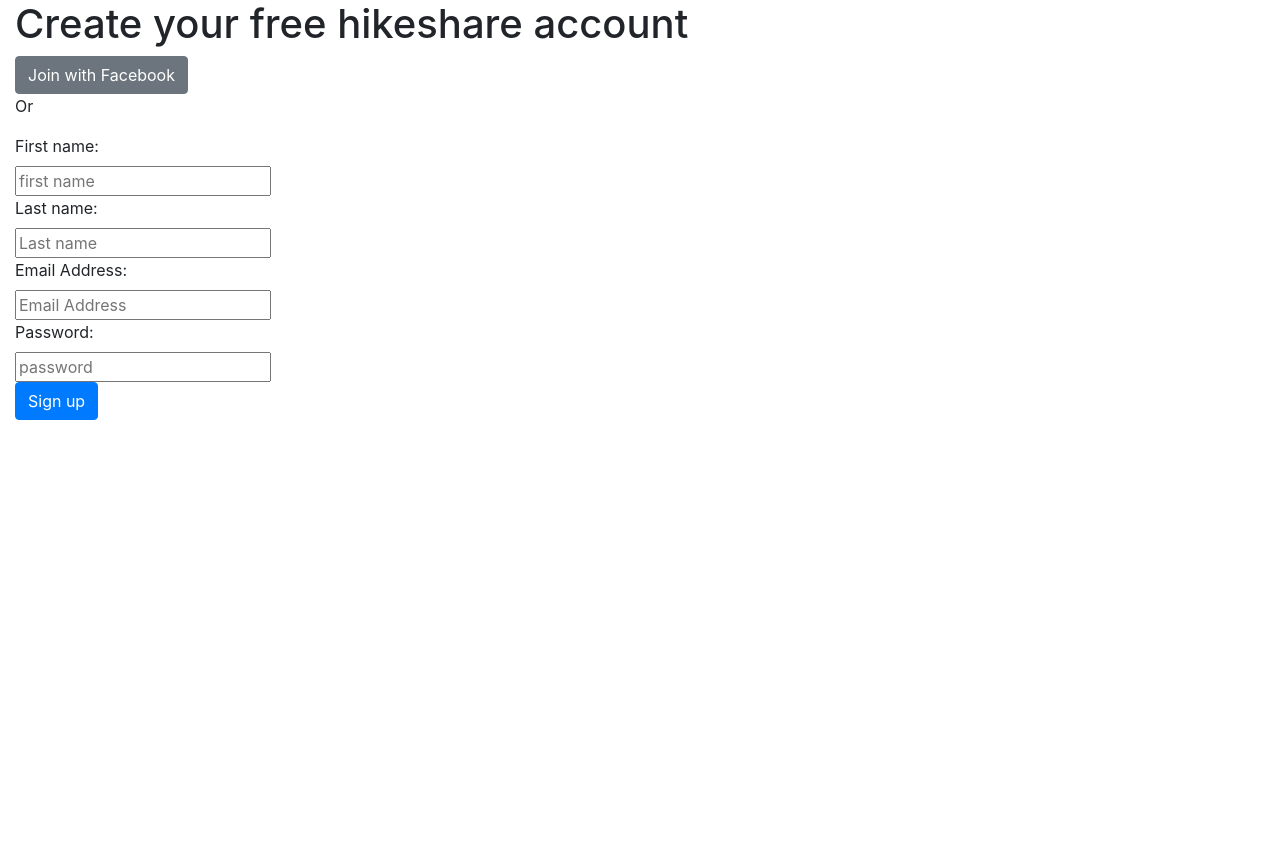
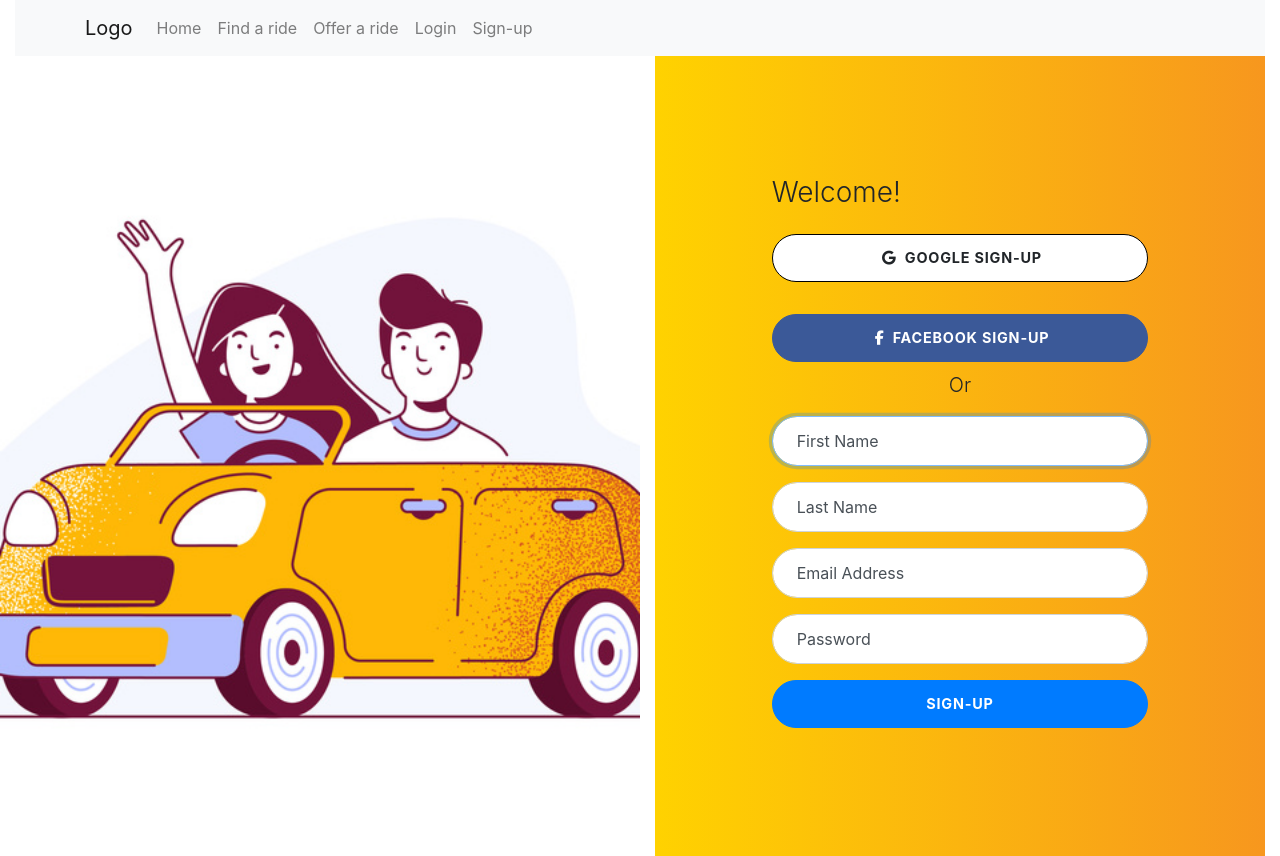
Before and after one commit to sakes97/hikeshare, a PHP site: page /signup in a window 1280 px wide. Before the commit the page ends 420 px from the top, so only its background shows below. Run offline with PHP 8.4, Linux system fonts and the light colour scheme; some libraries are stand-ins or nearby versions.

Commit message:
frm register initial design

```diff
--- a/Views/common/basic_nav.php
+++ b/Views/common/basic_nav.php
@@ -1,4 +1,5 @@
 <nav class="navbar navbar-expand-lg navbar-light bg-light navbar-fixed-top">
+    <div class="container">
         <a class="navbar-brand" href="#">
             Logo
         </a>
@@ -10,7 +11,7 @@
         <div class="collapse navbar-collapse" id="navbarnav">
             <ul class="navbar-nav">
                 <li class="nav-item">
-                <a class="nav-link" href="#">Home</a>
+                    <a class="nav-link" href="home">Home</a>
                 </li>
                 <li class="nav-item">
                     <a class="nav-link" href="#">Find a ride</a>
@@ -19,15 +20,16 @@
                     <a class="nav-link" href="#">Offer a ride</a>
                 </li>
                 <li class="nav-item">
-                <button type="button" class="btn btn-secondary">
+                    <a class="nav-link" href="#">
                         Login
-                </button>
+                    </a>
                 </li>
                 <li class="nav-item">
-                <button type="button" class="btn btn-secondary">
+                    <a class="nav-link" href="signup">
                         Sign-up
-                </button>
+                    </a>
                 </li>
             </ul>
         </div>
+    </div>
 </nav>
--- a/Views/common/head.php
+++ b/Views/common/head.php
@@ -10,7 +10,10 @@
         <!--link the bootstrap-->
         <link rel="stylesheet" href="https://stackpath.bootstrapcdn.com/bootstrap/4.3.1/css/bootstrap.min.css" integrity="sha384-ggOyR0iXCbMQv3Xipma34MD+dH/1fQ784/j6cY/iJTQUOhcWr7x9JvoRxT2MZw1T" crossorigin="anonymous">
         <!--link the font awesome -->
+        <script src="https://kit.fontawesome.com/6b92042dff.js"></script>
+        <!--link to the css-->
         <link rel="stylesheet" href="Views/css/main.css">
+        <link rel="stylesheet" href="Views/css/register.css">
     </head>
     <body>
     <div class="container-fluid">
--- /dev/null
+++ b/Views/css/register.css
@@ -0,0 +1,131 @@
+:root {
+    --input-padding-x: 1.5rem;
+    --input-padding-y: 0.75rem;
+}
+
+.login{
+    background: #F7971E;  /* fallback for old browsers */
+    background: -webkit-linear-gradient(to right, #FFD200, #F7971E);  /* Chrome 10-25, Safari 5.1-6 */
+    background: linear-gradient(to right, #FFD200, #F7971E); /* W3C, IE 10+/ Edge, Firefox 16+, Chrome 26+, Opera 12+, Safari 7+ */
+
+}
+
+.login,
+.image{
+    min-height: 100vh;
+}
+
+.bg-image{
+    background-size:cover;
+    background-position: center;
+}
+
+.login-heading{
+    font-weight: 300;
+}
+
+.btn-login{
+    font-size: 0.9rem;
+    letter-spacing: 0.05rem;
+    padding: 0.75rem 1rem;
+    border-radius: 2rem;
+}
+
+.btn-facebook{
+    background-color: #3b5998;
+    border-color: #3b5998;
+}
+.btn-google{
+    background-color:white;
+    border-color: black;
+}
+
+.form-label-group{
+    position: relative;
+    margin-bottom: 1rem;
+}
+
+.form-label-group>input,
+.form-label-group>label{
+    padding: var(--input-padding-y) var(--input-padding-x);
+    height: auto;
+    border-radius: 2rem;
+}
+
+.form-label-group>label{
+    position: absolute;
+    top: 0;
+    left: 0;
+    display: block;
+    width: 100%;
+    margin-bottom: 0;
+
+    line-height: 1.5;
+    color: #495057;
+    cursor: text;
+
+    border: 1px solid transparent;
+    border-radius: .25rem;
+    transition:  all .1s ease-in-out;
+}
+
+.form-label-group input::-webkit-input-placeholder{
+    color: transparent;
+}
+
+.form-label-group input:-ms-input-placeholder{
+    color:transparent;
+}
+
+.form-label-group input::-ms-input-placeholder{
+    color:transparent;
+}
+
+.form-label-group input::-moz-placeholder{
+    color: transparent;
+}
+
+.form-label-group input::placeholder{
+    color:transparent;
+}
+
+
+.form-label-group input:not(:placeholder-shown) {
+    padding-top: calc(var(--input-padding-y) + var(--input-padding-y) * (2 / 3));
+    padding-bottom: calc(var(--input-padding-y) / 3);
+  }
+
+  .form-label-group input:not(:placeholder-shown)~label {
+    padding-top: calc(var(--input-padding-y) / 3);
+    padding-bottom: calc(var(--input-padding-y) / 3);
+    font-size: 12px;
+    color: #777;
+  }
+
+
+
+
+/* Fallback for Edge
+-------------------------------------------------- */
+
+@supports (-ms-ime-align: auto) {
+    .form-label-group>label {
+      display: none;
+    }
+    .form-label-group input::-ms-input-placeholder {
+      color: #777;
+    }
+  }
+
+  /* Fallback for IE
+  -------------------------------------------------- */
+
+  @media all and (-ms-high-contrast: none),
+  (-ms-high-contrast: active) {
+    .form-label-group>label {
+      display: none;
+    }
+    .form-label-group input:-ms-input-placeholder {
+      color: #777;
+    }
+  }
--- /dev/null
+++ b/Views/login.php
@@ -0,0 +1 @@
+<!-- modal login page -->
--- a/Views/signup.php
+++ b/Views/signup.php
@@ -1,30 +1,57 @@
 <?php
-
 include("common/head.php");
-
+include("common/basic_nav.php");
 ?>
 
 
+<div class="row no-gutter"> <!--no-gutter removes the spacing between coloumns-->
+    <div class="d-none d-md-flex col-md-4 col-lg-6 bg-image" style="background-image:url('Views/img/fullcar-01_2x.jpg');"></div>
+    <div class="col-md-8 col-lg-6">
+        <div class="login d-flex align-items-center py-5">
+            <div class="container">
+                <div class="row">
+                    <div class="col-md-9 col-lg-8 mx-auto">
+                        <h3 class="login-heading mb-4">Welcome!</h3>
+                        <button class="btn btn-lg btn-block btn-login text-uppercase font-weight-bold mb-2 btn-google"
+                            type="submit">
+                            <i class="fab fa-google m-1"></i>
+                            Google Sign-up</button>
+                        <br>
+                        <button class="btn btn-lg btn-primary btn-block btn-login text-uppercase font-weight-bold mb-2 btn-facebook"
+                            type="submit">
+                            <i class="fab fa-facebook-f p-1"></i>
+                            Facebook Sign-up
+                        </button>
+                        <p class="lead text-center">Or</p>
+                        <form>
+                            <div class="form-label-group">
+                                <input type="text" id="fname" class="form-control" placeholder="Forename" required autofocus>
+                                <label for="fname">First Name</label>
+                            </div>
 
-<h1>Create your free hikeshare account</h1>
-<button type="button" class="btn btn-secondary">Join with Facebook</button>
-<p>Or</p>
-<form>
-    <label name="lblfirstname">First name: </label>
-    <br>
-    <input type="text" name="firstname" placeholder="first name">
-    <br>
-    <label name="lbllastname">Last name: </label>
-    <br>
-    <input type="text" name="lastname" placeholder="Last name">
-    <br>
-    <label name="lblemail">Email Address: </label>
-    <br>
-    <input type="text" name="emailaddress" placeholder="Email Address">
-    <br>
-    <label name="lblpassword">Password: </label>
-    <br>
-    <input type="password" name="password" placeholder="password">
-    <br>
-    <button type="submit" class="btn btn-primary">Sign up</button>
-</form>
+                            <div class="form-label-group">
+                                <input type="text" id="lname" class="form-control" placeholder="Last Name" required autofocus>
+                                <label for="lname">Last Name</label>
+                            </div>
+
+                            <div class="form-label-group">
+                                <input type="email" id="inputEmail" class="form-control" placeholder="Email Address" required autofocus>
+                                <label for="inputEmail">Email Address</label>
+                            </div>
+
+                            <div class="form-label-group">
+                                <input type="password" id="inputPassword" class="form-control" placeholder="Password" required>
+                                <label for="inputPassword">Password</label>
+                            </div>
+
+                            <button class="btn btn-lg btn-primary btn-block btn-login text-uppercase font-weight-bold mb-2"
+                                type="submit">
+                                Sign-up
+                            </button>
+                        </form>
+                    </div>
+                </div>
+            </div>
+        </div>
+    </div>
+</div>
```
Also changed, not shown: Views/home.php (+10 -0 lines), Views/img/fullcar-01_2x.jpg (added), Views/img/get_matched_2x.jpg (added). Lines whose indentation alone changed are shown as unchanged.
